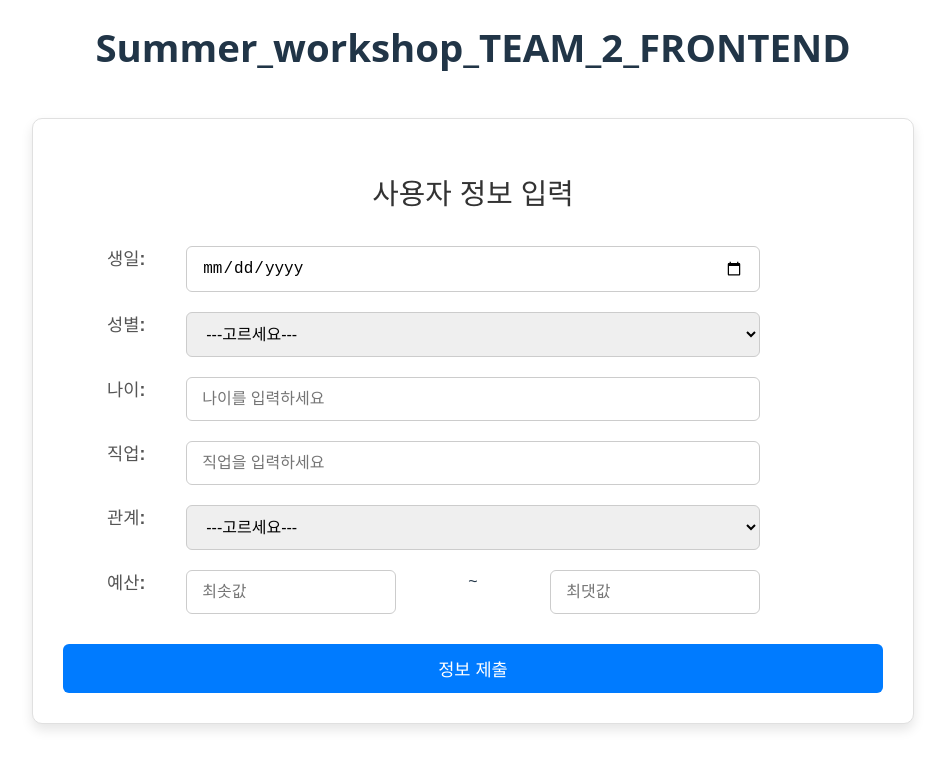
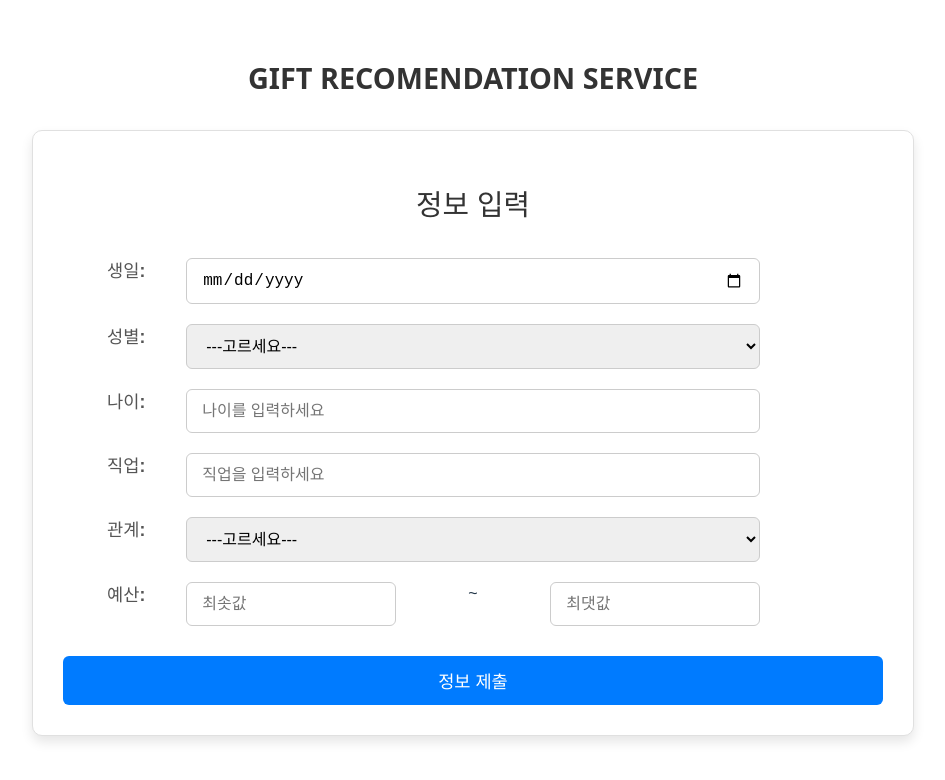
Before and after one commit to Jaram2025/Summer_workshop_TEAM_2_FRONTEND, a React (Vite) app: page / in a window 1280 px wide. Shown: the top 780 px of the page, without its empty margins (167-1112 px from the left). Built offline with nearby package versions, Linux system fonts and the light colour scheme; no server answers.

Commit message:
타이틀 클릭시 다시 입력 폼을 제출할 수 있도록 수정

```diff
--- a/src/App.css
+++ b/src/App.css
@@ -6,11 +6,14 @@
   text-align: center;
   align-items: center;
   padding-top: 0px;
+
 }
 
 .app {
   text-align: center;
   margin-top: 50px;
+  display: flex;
+  justify-content: center;
 }
 h1{
   font-size: 3vw;
--- a/src/App.tsx
+++ b/src/App.tsx
@@ -21,16 +21,22 @@ export default function App() {
     const [result, err] = await apiManager.post(data);
     if(err != null){
       //write error log
+    } else{
+      if(result != null)
+        setResultData(result);
     }
-    if(result != null)
-      setResultData(result);
+
+  };
+
+  const resetForm = ():void => {
+    setReceivedFormData(null);
   };
   return (
     <>
       <div className="App">
-        <h1>Summer_workshop_TEAM_2_FRONTEND</h1>
-          <UserForm onSubmit={handleUserFormSubmit} />
-          {receivedFormData && (
+        <h2 onClick={resetForm}>GIFT RECOMENDATION SERVICE</h2>
+          {(!receivedFormData && <UserForm onSubmit={handleUserFormSubmit} />)}
+          { (receivedFormData &&
               <>
               <ResultForm products={resultData}/>
               </>
--- a/src/api/api.ts
+++ b/src/api/api.ts
@@ -9,15 +9,18 @@ export default class ApiManager {
 
     async post(data: UserFormData): Promise<Result<Product[], Error>>{
 
-        //const result: ApiResponse = {message: "ok", status: "success"};
+        let result: Product[];
         console.log('App.tsx: API로 전송할 데이터:', data);
 
         const response = await axios.post<UserFormData>(this.API_URL, data);
 
         console.log('App.tsx: API 응답 데이터:', response.data, JSON.stringify(response.data));
 
+        result = JSON.parse(JSON.stringify(response.data)) as Product[];
+        if (result[0] === undefined)
+            return[null, new Error("응답받은 JSON형식이 올바르지 않습니다.")];
+        return [result, null];
 
-        return [JSON.parse(JSON.stringify(response.data)), null];
     }
 }
 
--- a/src/component/ProductCard.css
+++ b/src/component/ProductCard.css
@@ -8,8 +8,10 @@
   display: flex;
   flex-direction: column;
   justify-content: space-between;
-  min-width: 280px;
   max-width: 380px;
+  max-height: 380px;
+  width: 25vw;
+  height: 25vw;
   font-family: 'Segoe UI', Roboto, 'Helvetica Neue', Arial, sans-serif;
   transition: transform 0.2s ease-in-out, box-shadow 0.2s ease-in-out; /* 호버 효과 */
   cursor: pointer;
@@ -21,16 +23,28 @@
 }
 
 .product-name {
-  font-size: 1.8em;
+  font-size: 1.8vw;
   font-weight: 700;
   color: #2c3e50;
   margin-bottom: 10px;
   line-height: 1.3;
 }
 
+.price {
+  font-size: 1vw;
+}
+
+.reason-title{
+  font-size: 1.1vw;
+}
+
+.reason-text{
+  font-size: 1vw;
+}
+
 /* ... 나머지 스타일들 ... */
 
-.detail-button {
+/* .detail-button {
   background-color: #007bff;
   color: #ffffff;
   border: none;
@@ -47,4 +61,4 @@
 
 .detail-button:hover {
   background-color: #0056b3; /* 호버 시 색상 변경 */
-}
+/* } */
--- a/src/component/ResultForm.css
+++ b/src/component/ResultForm.css
@@ -6,7 +6,8 @@
     padding-left: 0;
     padding-right: 0;
     border: 0;
-    margin: 50px auto;
+    margin: auto;
+    /* margin: 50px auto; */
     /* border: 1px solid #e0e0e0; */
     /* border-radius: 10px; */
     /* max-width: 450px; */
@@ -17,5 +18,5 @@
     text-align: center;
     width: 80%;
     display: flex;
-    justify-content: center ;
+    justify-content: center;
 }
--- a/src/component/UserForm.module.css
+++ b/src/component/UserForm.module.css
@@ -6,7 +6,7 @@
     border: 1px solid #e0e0e0;
     border-radius: 10px;
     /* max-width: 450px; */
-    margin: 50px auto;
+    margin: auto;
     box-shadow: 0 6px 12px rgba(0, 0, 0, 0.1);
     background-color: #fff;
     text-align: center;
--- a/src/component/UserForm.tsx
+++ b/src/component/UserForm.tsx
@@ -27,7 +27,7 @@ const UserForm: React.FC<UserFormProps> = ({ onSubmit }) => {
 
     return (
     <div className={styles.container}>
-      <h2>사용자 정보 입력</h2>
+      <h2>정보 입력</h2>
       <form onSubmit={handleSubmit} className={styles.form}>
       <div className={styles.inputGroup}>
           <label htmlFor="birthdayInput" className={styles.label}>
```
